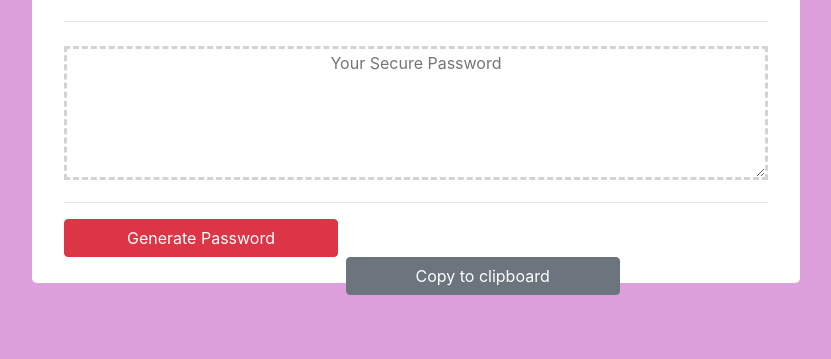
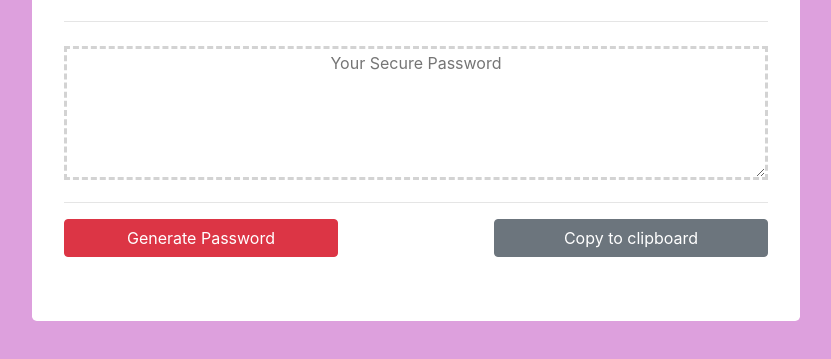
Before and after one commit to alexahanthony/password-generator, a plain HTML site: page index.html in a window 1280 px wide. Shown: the part 295-654 px from the top of the page, without its empty margins (224-1055 px from the left). Drawn offline with nearby package versions, Linux system fonts and the light colour scheme.

Commit message:
added screenshot to readme correctly and fixed button padding

```diff
--- a/index.html
+++ b/index.html
@@ -22,11 +22,13 @@
     <hr class="my-4">
     <textarea readonly id="password" placeholder="Your Secure Password" aria-label="Generated Password"></textarea>
     <hr>
-    <div id="Generate-Password-Btn">
-    <input type="text" value="Generate Password" id="generate" class="btn btn-danger">
-    </div>
-    <div id="copy-clipboard-Btn">
-    <input type="text" value="Copy to clipboard" id="copy" class="btn btn-secondary">
+    <div class="button-div">
+      <div id="Generate-Password-Btn">
+        <input type="text" value="Generate Password" id="generate" class="btn btn-danger">
+      </div>
+      <div id="copy-clipboard-Btn">
+        <input type="text" value="Copy to clipboard" id="copy" class="btn btn-secondary">
+      </div>
     </div>
   </div>
 
--- a/style.css
+++ b/style.css
@@ -1,5 +1,6 @@
 body {
     background: plum;
+    min-width: 300px;
 }
 
 h1 {
@@ -27,19 +28,32 @@ textarea {
     border-width: medium;
 }
 
+.button-div {
+display: flex;
+justify-content: space-between;
+}
+
 #Generate-Password-Btn {
-    float: left;
-    margin-left: 0%;
+    padding: 0%;
 }
 
 #copy-clipboard-Btn {
-    float: left;
-    margin-left: 40%
+    padding: 0%;
+
 }
 
-@media only screen and (max-width: 600px) {
+/* @media only screen and (max-width: 678px) {
+    body {
+      background-color: lightblue;
+    }
+    #Generate-Password-Btn {
+        width: 5px;
+        color: pink;
+    }
+
     #copy-clipboard-Btn {
-        float: left;
-        margin-left: 10%
+        width: 5px;
+        color: orange;
+
     }
-  }
+  } */
```
Also changed, not shown: assets/screenshot.png (renamed from assets/Screen Shot 2019-12-01 at 4.59.48 PM.png), 2 other files.
